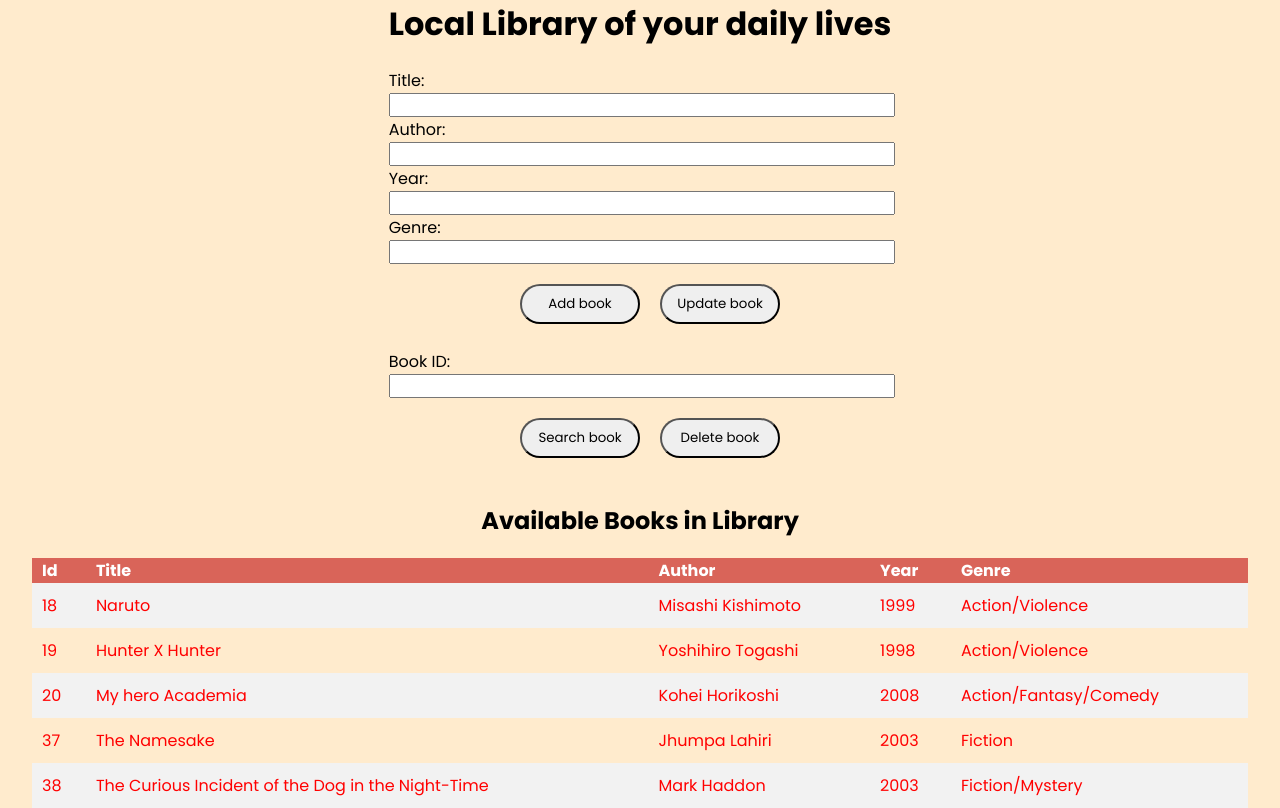
After one commit to MikeLim99/WebApp-FirstProjectinPHP-Lim, a PHP site: page /Activities/PDOLibrary/index.php in a window 1280 px wide. The commit adds this page. Run offline with PHP 8.4, Linux system fonts and the light colour scheme; data comes from the database, SQL or seed files in the repository; both versions use the stored data as it was after the commit.

Commit message:
updates 10/18/2024

```diff
--- /dev/null
+++ b/Activities/PDOLibrary/index.php
@@ -0,0 +1,86 @@
+<!DOCTYPE html>
+<html lang="en">
+<head>
+    <meta charset="UTF-8">
+    <meta name="viewport" content="width=device-width, initial-scale=1.0">
+    <link rel="stylesheet" href="style.css">
+    <title>Daily dose of Books</title>
+</head>
+<body>
+    <div class="formSheet">
+        <form action="#" method="post">
+            <h1>Local Library of your daily lives</h1>
+            <label for="title">Title: </label>
+            <input type="text" name="title" id="title">
+            <label for="author">Author: </label>
+            <input type="text" name="author" id="author">
+            <label for="published">Year: </label>
+            <input type="text" name="published" id="published">
+            <label for="genre">Genre: </label>
+            <input type="text" name="genre" id="genre">
+                <div class="btn">
+                    <button type="submit" name="action" value="addbook">Add book</button>
+                    <button type="submit" name="action" value="updateBook">Update book</button>
+                </div>
+            <br>
+            <label for="bookId">Book ID: </label>
+            <input type="text" name="id" id="id">
+            <div class="btn">
+                <button type="submit" name="action" value="searchBook">Search book</button>
+                <button type="submit" name="action" value="deletebook">Delete book</button>
+            </div>
+            <br>
+            <?php
+            include "insert.php";
+            ?>
+        </form>
+
+    </div>
+    <!-- bug found adding books even without information on the field -->
+    <!-- bug fix required element -->
+<h2>Available Books in Library</h2>
+
+<div class="librarytable">
+
+    <table>
+        <tr>
+            <th>Id</th>
+            <th>Title</th>
+            <th>Author</th>
+            <th>Year</th>
+            <th>Genre</th>
+        </tr>
+        <?php
+    $host = "localhost";
+    $user = "root";
+    $password = "";
+    $dbname = "locallibrary" ;
+
+    $data_source_name = "mysql:host=$host; dbname=$dbname";
+    $conn = new PDO($data_source_name, $user, $password);
+    $conn -> setAttribute(PDO::ATTR_DEFAULT_FETCH_MODE, PDO::FETCH_OBJ);
+
+
+    if(isset($_POST['id'])){
+        $title = $_POST['title'];
+        $search = $_POST['id'];
+        $statement = $conn->prepare("SELECT * FROM books WHERE id = :id or title = :title");
+        $statement -> execute(['id'=> $search, 'title'=>$title]);
+        $rows = $statement->fetchAll();
+        foreach($rows as $row){
+            echo "<tr><td>". $row->id . "</td><td>" . $row->title . "</td><td>" . $row->author . "</td><td>" . $row->published_year . "</td><td>" . $row->genre . "</td></tr>";
+        }
+        echo "</table>";
+        echo "<div class='btn center'>" . "<button><a href='index.php'>" . "refresh" . "</a></button>" . "</div>";
+    }else {
+        $statement=$conn->query("SELECT * FROM books");
+        $rows = $statement->fetchAll();
+        foreach($rows as $row){
+            echo "<tr><td>". $row->id . "</td><td>" . $row->title . "</td><td>" . $row->author . "</td><td>" . $row->published_year . "</td><td>" . $row->genre . "</td></tr>";
+        }
+    }
+?>
+    </table>
+</div>
+</body>
+</html>
--- a/Activities/PDOLibrary/insert.php
+++ b/Activities/PDOLibrary/insert.php
@@ -1,3 +1,12 @@
+<!DOCTYPE html>
+<html lang="en">
+<head>
+    <meta charset="UTF-8">
+    <meta name="viewport" content="width=device-width, initial-scale=1.0">
+    <link rel="stylesheet" href="style.css">
+    <title>Document</title>
+</head>
+<body>
 <?php
 if($_SERVER["REQUEST_METHOD"] === "POST"){
     $action = $_POST['action'];
@@ -6,8 +15,14 @@ if($_SERVER["REQUEST_METHOD"] === "POST"){
         case 'addbook':
             addbook();
             break;
+        case 'updateBook':
+            updateBook();
+            break;
         case 'deletebook':
             deletebook();
+            break;
+        case 'searchBook':
+            searchBook();
             break;
     }
 }
@@ -39,8 +54,6 @@ function addbook(){
         'genre' => $genre
     ];
     $statement -> execute($data);
-    echo "Successfully added a book" . "<br/>" . $title . "<br/>" . $author . "<br/>" . $published . "<br/>" . $genre . "<br/>";
-    echo "<button><a href='index.html'>Back</a></button>";
 }
 
 function deletebook(){
@@ -58,7 +71,37 @@ function deletebook(){
     $sql = "DELETE FROM books WHERE id=:id";
     $statement=$conn->prepare($sql);
     $statement->execute(['id'=>$id]);
-    echo "You've succcessfully deleted a book from the list" . "<br/>";
-    echo "<button><a href='index.html'>Back</a></button>";
+}
+
+function updateBook(){
+    $host = "localhost";
+    $user = "root";
+    $password = "";
+    $dbname = "locallibrary";
+
+    $data_source_name="mysql:host=$host; dbname=$dbname";
+    $conn = new PDO($data_source_name, $user, $password);
+    $conn -> setAttribute(PDO::ATTR_DEFAULT_FETCH_MODE, PDO::FETCH_OBJ);
+
+    $statement = $conn->query("SELECT * FROM books");
+    $id = $_POST['id'];
+    $title = $_POST['title'];
+    $author = $_POST['author'];
+    $published_year = $_POST['published'];
+    $genre = $_POST['genre'];
+
+    $sql = "UPDATE books SET title=:title, author=:author, published_year=:published_year, genre=:genre WHERE id=:id";
+    $statement=$conn->prepare($sql);
+    $data = [
+        'id' => $id,
+        'title' => $title,
+        'author' => $author,
+        'published_year' => $published_year,
+        'genre' => $genre
+    ];
+    $statement->execute($data);
 }
 ?>
+
+</body>
+</html>
--- a/Activities/PDOLibrary/style.css
+++ b/Activities/PDOLibrary/style.css
@@ -1,4 +1,80 @@
+@import url('https://fonts.googleapis.com/css2?family=Poppins:ital,wght@0,100;0,200;0,300;0,400;0,500;0,600;0,700;0,800;0,900;1,100;1,200;1,300;1,400;1,500;1,600;1,700;1,800;1,900&display=swap');
+
 * {
     padding: 0;
     margin: 0;
+    font-family: 'Poppins';
 }
+
+body {
+    background-color: blanchedalmond;
+}
+
+.formSheet {
+    height: fit-content;
+    display: flex;
+    justify-content: center;
+    align-items: center;
+}
+
+.formSheet h1{
+    text-align: center;
+    padding-bottom: 20px;
+}
+
+.formSheet input {
+    display: block;
+    width: 100%;
+}
+
+.formSheet .btn {
+    display: flex;
+    justify-content: center;
+    align-items: center;
+    padding-top: 20px;
+}
+
+.btn button {
+    height: 40px;
+    width: 120px;
+    margin-left: 20px;
+    border-radius: 50px;
+
+}
+
+
+table {
+    border-collapse: collapse;
+    width: 95%;
+    color: red;
+    text-align: left;
+    margin: 0 auto;
+}
+
+th {
+    background-color: #d96459;
+    color: white;
+    padding-left: 10px;
+}
+
+td {
+    padding: 10px;
+}
+tr:nth-child(even) {
+    background-color: #f2f2f2;
+
+}
+
+.librarytable {
+    max-height: 300px;
+    overflow: auto;
+}
+h2 {
+    text-align: center;
+    padding: 20px;
+}
+
+.center {
+    text-align: center;
+    padding: 20px;
+}
```
Also changed, not shown: Activities/PDOLibrary/dbLibrary.php (+50 -2 lines), Activities/PDOLibrary/locallibrary.sql (added, +72 -0 lines).
